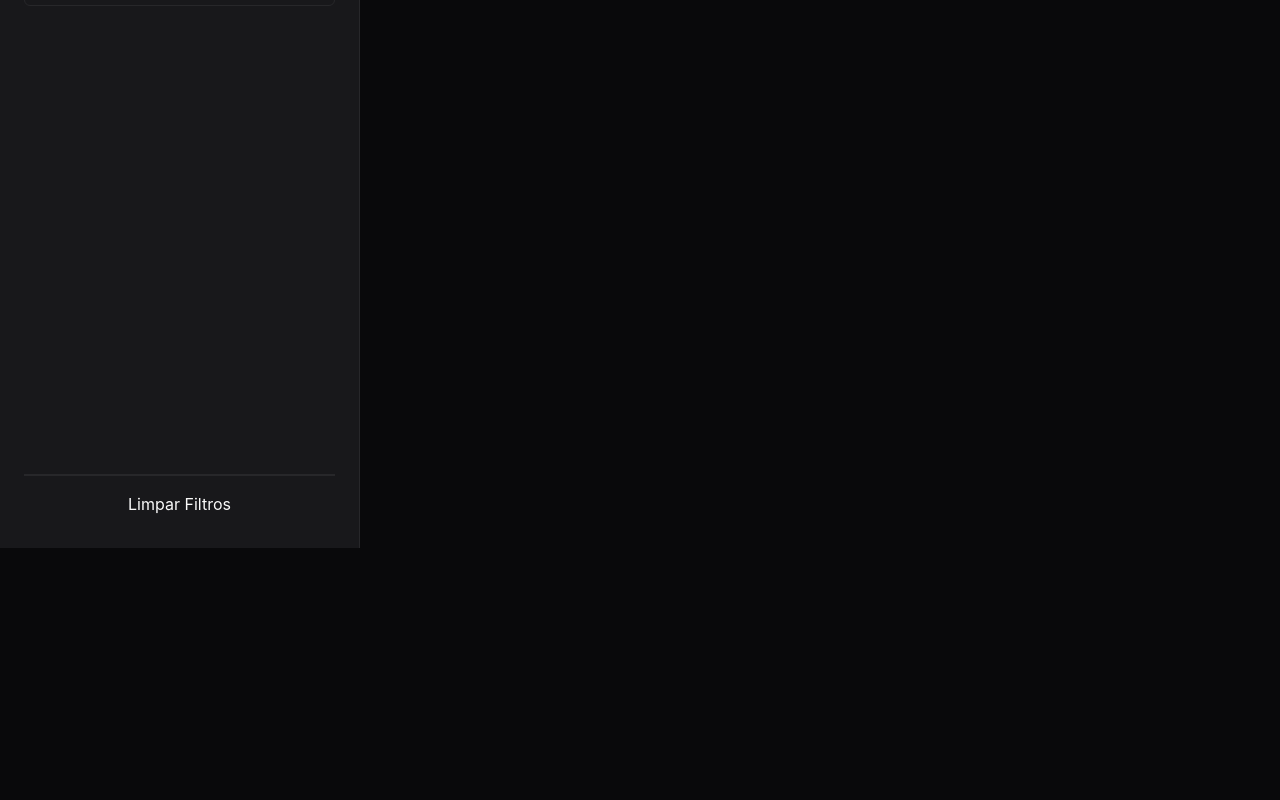
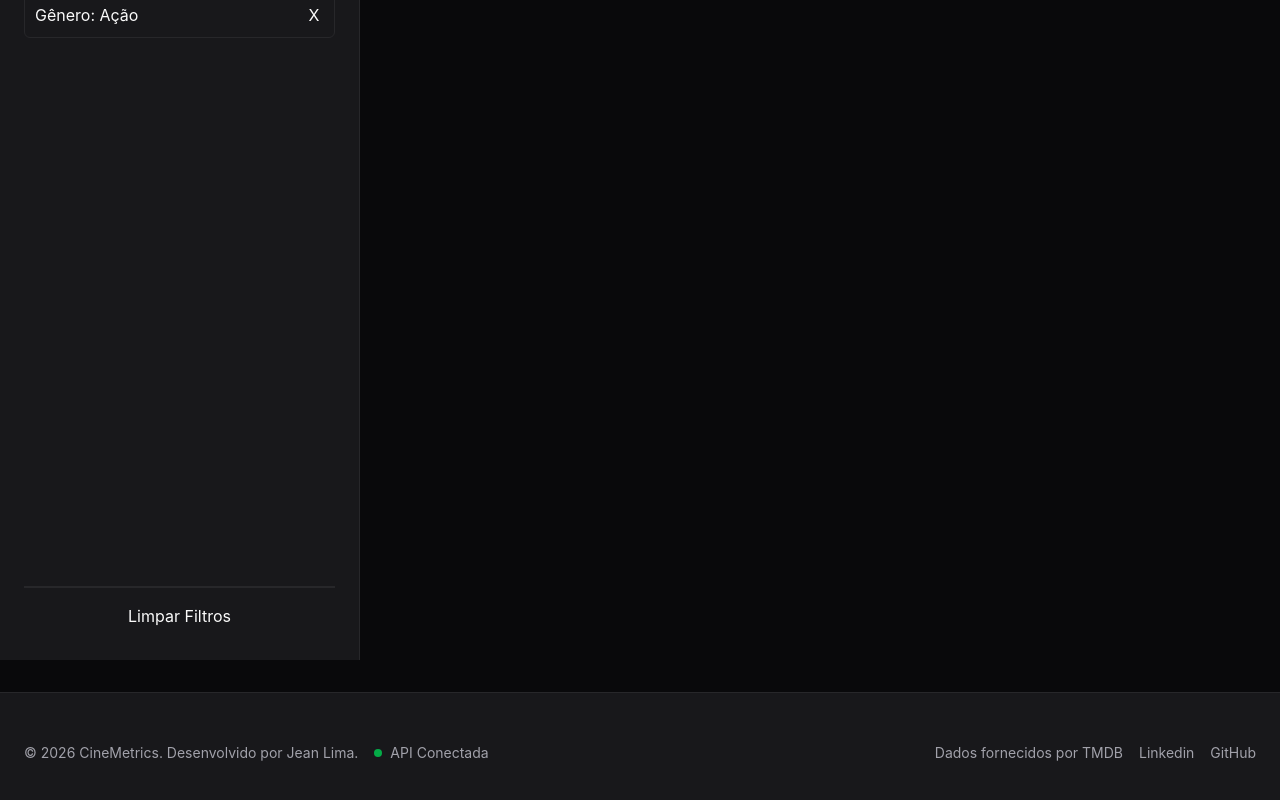
Before and after one commit to jeancarloslima/site-filmes, a React (Vite) app: page / in a window 1280 px wide. Shown: the part 252-1052 px from the top of the page. Before the commit the page ends 800 px from the top, so only its background shows below. Built offline with nearby package versions, Linux system fonts and the light colour scheme.

Commit message:
Implementando o design do Footer

```diff
--- a/src/App.tsx
+++ b/src/App.tsx
@@ -1,3 +1,4 @@
+import Footer from "./components/layout/Footer";
 import Header from "./components/layout/Header";
 import Sidebar from "./components/layout/Sidebar";
 
@@ -6,7 +7,7 @@ function App() {
     <div>
       <Header />
 
-      <main>
+      <main className="py-8">
         <Sidebar />
 
         <section>
@@ -14,7 +15,7 @@ function App() {
         </section>
       </main>
 
-      {/* <Footer /> */}
+      <Footer />
     </div>
   );
 }
--- a/src/components/layout/Footer.tsx
+++ b/src/components/layout/Footer.tsx
@@ -1,3 +1,37 @@
 export default function Footer() {
-    return;
+  return (
+    <footer className="h-30 flex justify-between items-center py-3 px-6 border-t border-border bg-surface text-sm text-muted">
+      <div className="flex gap-4">
+        <p>© 2026 CineMetrics. Desenvolvido por Jean Lima.</p>
+        <div className="flex items-center gap-2">
+          <span className="w-2 h-2 rounded-full bg-green-500 animate-pulse"></span>
+          <span>API Conectada</span>
+        </div>
+      </div>
+
+      <div className="flex gap-4">
+        <span>Dados fornecidos por TMDB</span>
+        <ul className="flex gap-4">
+          <li>
+            <a
+              target="_blank"
+              className="hover:text-foreground transition-colors hover:cursor-pointer"
+              href="https://www.linkedin.com/in/jean-carlos-oliveira-lima-454460281/"
+            >
+              Linkedin
+            </a>
+          </li>
+          <li>
+            <a
+              target="_blank"
+              className="hover:text-foreground transition-colors hover:cursor-pointer"
+              href="https://github.com/jeancarloslima/site-filmes"
+            >
+              GitHub
+            </a>
+          </li>
+        </ul>
+      </div>
+    </footer>
+  );
 }
--- a/src/components/layout/Sidebar.tsx
+++ b/src/components/layout/Sidebar.tsx
@@ -6,7 +6,7 @@ import Button from "../ui/Button";
 
 export default function Sidebar() {
     return (
-        <aside className="h-[calc(100vh-5rem)] w-90 flex flex-col gap-4 p-6 relative border-r border-border bg-surface">
+        <aside className="min-h-200 w-90 flex flex-col gap-4 p-6 relative border-r border-border bg-surface">
             <h2 className="flex items-center justify-center gap-4 text-muted text-xl"><Search/> Construtor de Queries</h2>
 
             <Popover />
```
